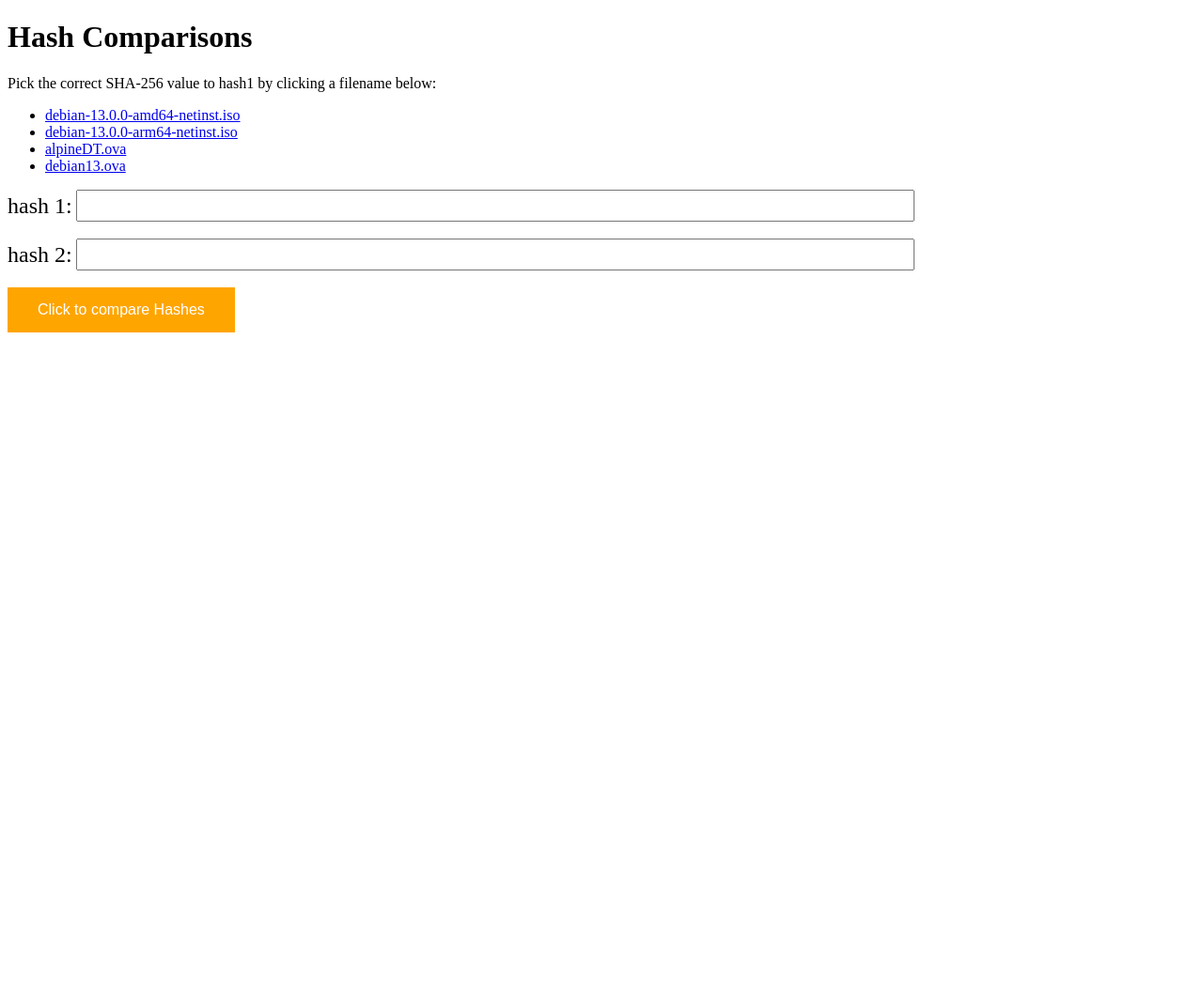
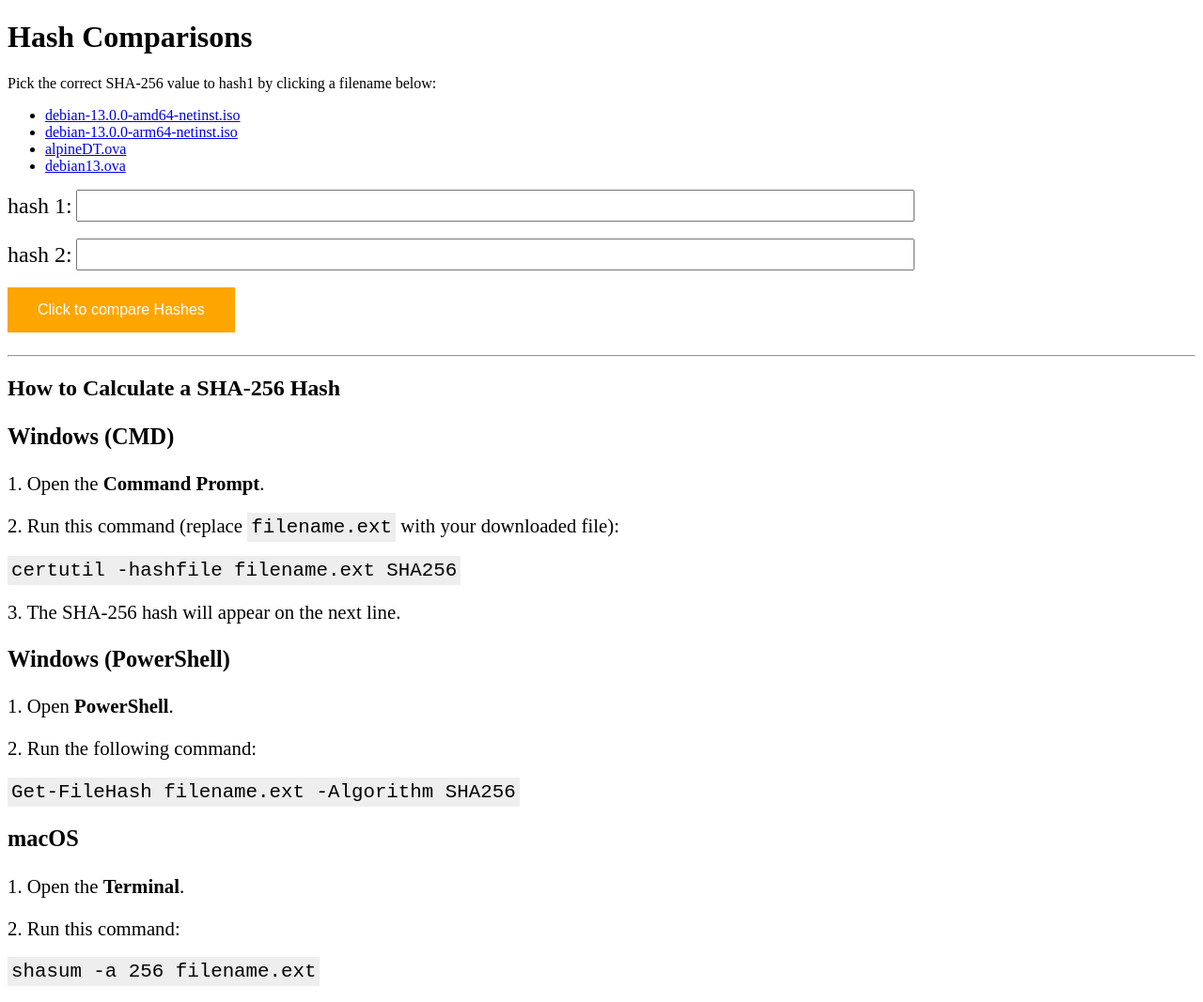
Before and after one commit to averkoc/lx, a Jekyll site: the page docs/hash.html, which Jekyll copies as it is, in a window 1280 px wide. Shown: the whole page at 94% size. Built offline with Jekyll 4.4.1, drawn with Linux system fonts in a browser that asks for light colours; before the commit the page ends 900 px from its top, so only the background shows below that.

Commit message:
Instructions added

```diff
--- a/docs/hash.html
+++ b/docs/hash.html
@@ -8,6 +8,8 @@
 label { font-size: 1.5rem; text-transform: lowercase; }
 button { background-color: orange; border: none; color: white; padding: 15px 32px; font-size: 16px; }
 #result { font-size: 1.5rem; }
+.instructions { font-size: 1.3rem; max-width: 800px; }
+.instructions code { background: #eee; padding: 4px; }
 </style>
 <script>
 function compareHashes() {
@@ -39,6 +41,7 @@ function selectHash(hash) { document.getElementById("hash1").value = hash; }
 <li><a href="#" onclick="selectHash('95452b8e7b9c9d78ad2d3b828255f505b32bc5f8857b6eaf60d163d84b6e2830')">debian13.ova</a></li>
 </ul>
 </nav>
+
 <section>
 <label for="hash1">Hash 1:</label>
 <input type="text" class="hash-input" id="hash1" />
@@ -49,5 +52,29 @@ function selectHash(hash) { document.getElementById("hash1").value = hash; }
 <button id="check" onclick="compareHashes()">Click to compare Hashes</button>
 <p id="result"></p>
 </section>
+
+<hr>
+
+<h2>How to Calculate a SHA-256 Hash</h2>
+<div class="instructions">
+
+<h3>Windows (CMD)</h3>
+<p>1. Open the <strong>Command Prompt</strong>.</p>
+<p>2. Run this command (replace <code>filename.ext</code> with your downloaded file):</p>
+<p><code>certutil -hashfile filename.ext SHA256</code></p>
+<p>3. The SHA-256 hash will appear on the next line.</p>
+
+<h3>Windows (PowerShell)</h3>
+<p>1. Open <strong>PowerShell</strong>.</p>
+<p>2. Run the following command:</p>
+<p><code>Get-FileHash filename.ext -Algorithm SHA256</code></p>
+
+<h3>macOS</h3>
+<p>1. Open the <strong>Terminal</strong>.</p>
+<p>2. Run this command:</p>
+<p><code>shasum -a 256 filename.ext</code></p>
+
+</div>
+
 </body>
 </html>
```
